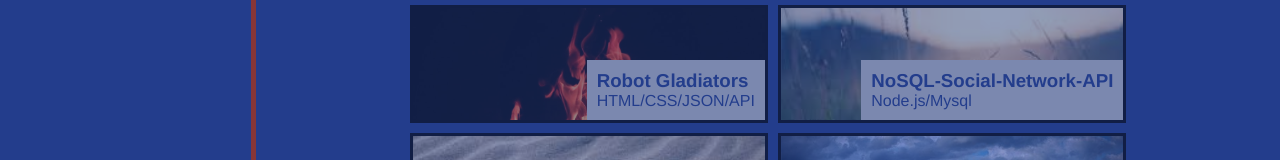
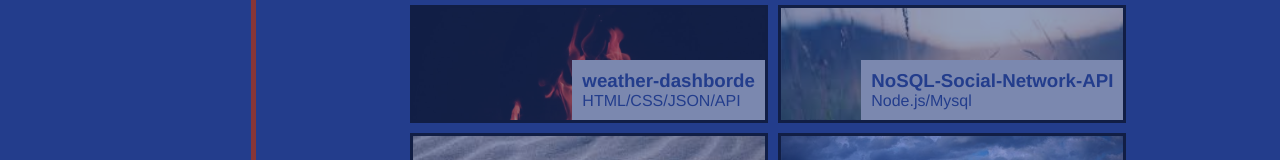
Before and after one commit to junghan84/JungHans-Portfolio, a plain HTML site: page index.html in a window 1280 px wide. Shown: the part 1217-1377 px from the top of the page. Drawn offline with Linux system fonts and the light colour scheme.

Commit message:
modifying

```diff
--- a/index.html
+++ b/index.html
@@ -76,7 +76,7 @@
                     </a>
                     <a href="https://junghan84.github.io/weather_Dashborder/" target="_blank" class="project weather-dashborder">
                         <div class="project-label">
-                            <h3>Robot Gladiators</h3>
+                            <h3>weather-dashborde</h3>
                             <p>HTML/CSS/JSON/API</p>
                         </div>
                     </a>
```
